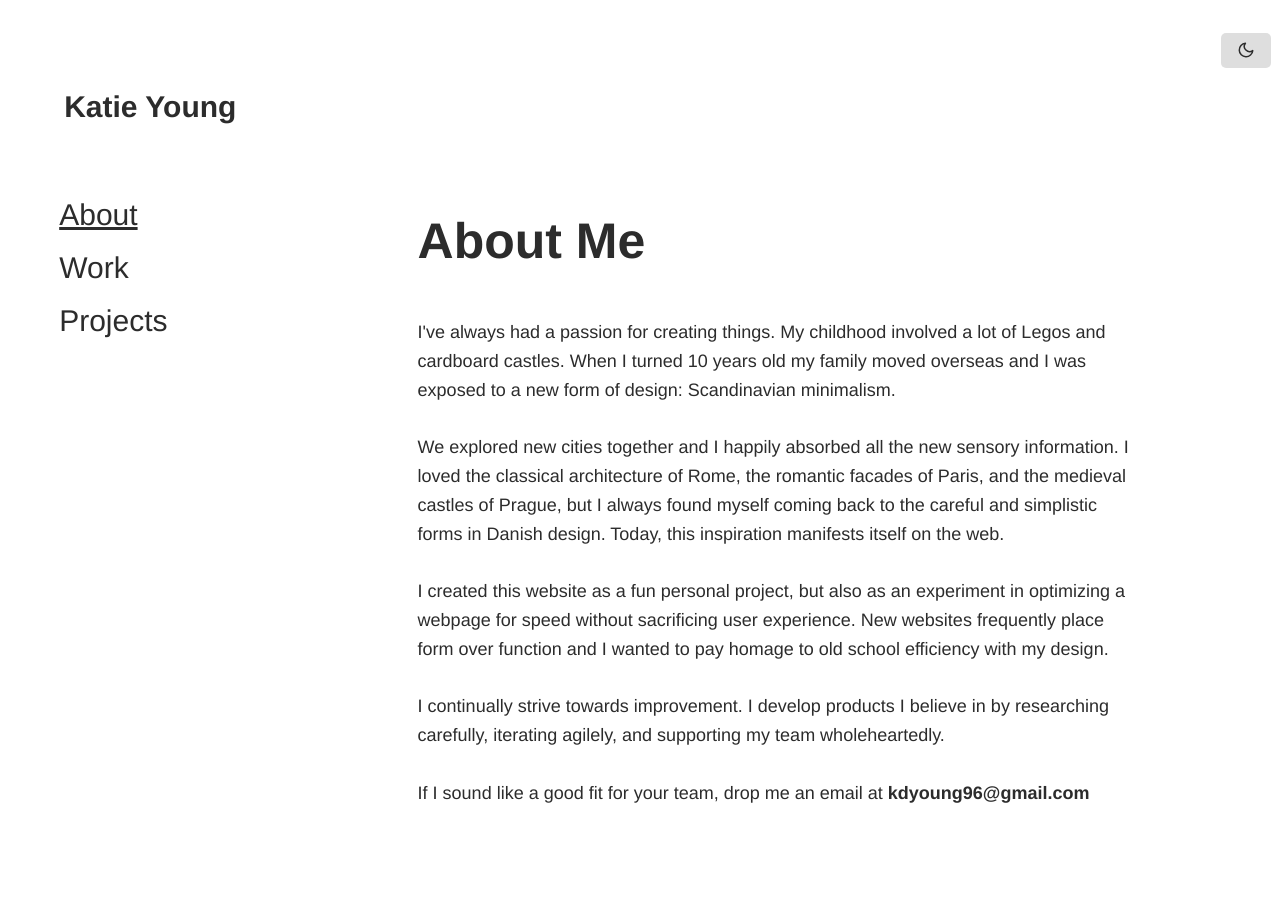
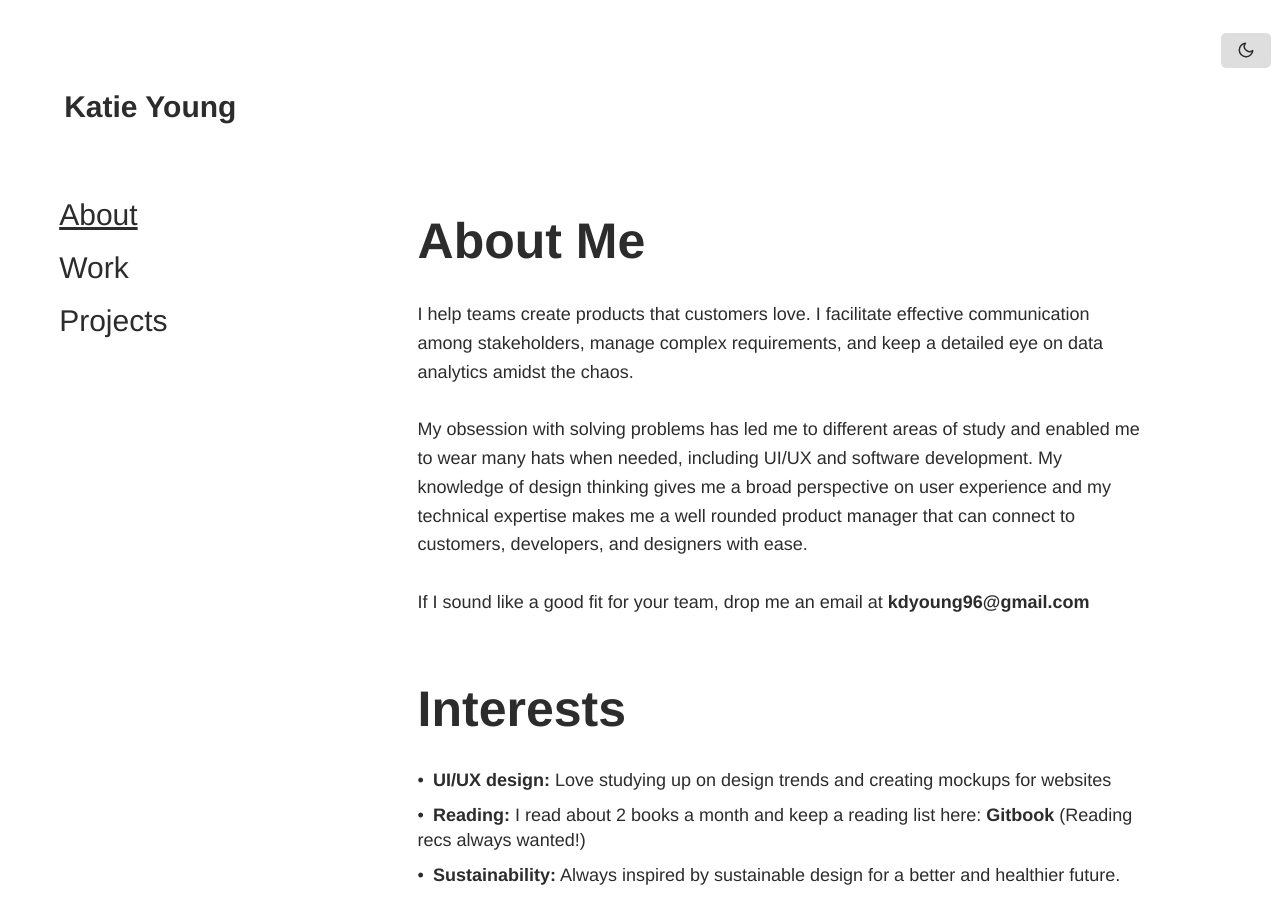
Before and after one commit to kaydyoung/kaydyoung.github.io, a Jekyll site: the page built from about.html, in a window 1280 px wide and 900 px high. Built offline with Jekyll 4.4.1, drawn with Linux system fonts in a browser that asks for light colours; some of the changed text lies outside the part shown.

Commit message:
wording updates

```diff
--- a/_sass/main.scss
+++ b/_sass/main.scss
@@ -221,6 +221,29 @@ color: var(--mainText);
 }
 
 .katie-page-bio a:hover {
+  text-decoration: underline;
+}
+
+.about {
+  margin-bottom: 5vh;
+}
+
+.about ul {
+  padding: 0;
+  margin: 0;
+}
+
+.about li {
+  padding-bottom: 10px;
+}
+
+.about a {
+  font-weight: bold;
+  text-decoration: none;
+  color: var(--mainText);
+}
+
+.about a:hover {
   text-decoration: underline;
 }
 
--- a/about.html
+++ b/about.html
@@ -4,15 +4,33 @@ title: About
 ---
 
 <div class="page-wrapper">
-<h1>About Me</h1>
-<p>
-  I've always had a passion for creating things. My childhood involved a lot of Legos and cardboard castles. When I turned 10 years old my family moved overseas and I was exposed to a new form of design: Scandinavian minimalism.<br>
-  </br>
-  We explored new cities together and I happily absorbed all the new sensory information. I loved the classical architecture of Rome, the romantic facades of Paris, and the medieval castles of Prague, but I always found myself coming back to the careful and simplistic forms in Danish design. Today, this inspiration manifests itself on the web.
-  <br></br>
-  I created this website as a fun personal project, but also as an experiment in optimizing a webpage for speed without sacrificing user experience. New websites frequently place form over function and I wanted to pay homage to old school efficiency with my design.
-  <br></br>
-  I continually strive towards improvement. I develop products I believe in by researching carefully, iterating agilely, and supporting my team wholeheartedly.
-  <br></br>
-  If I sound like a good fit for your team, drop me an email at <b>kdyoung96@gmail.com</b>
-</p>
+  <div class="about">
+    <h1>About Me</h1>
+    <p>I help teams create products that customers love. I facilitate effective communication among stakeholders,
+      manage complex requirements, and keep a detailed eye on data analytics amidst the chaos.
+      <br></br>
+      My obsession with solving problems has led me to different areas of study and enabled me to wear many hats when needed, including UI/UX and software development.
+      My knowledge of design thinking gives me a broad perspective on user experience and my technical expertise makes me a well rounded product manager that can connect to customers, developers, and designers with ease.
+      <br></br>
+      If I sound like a good fit for your team, drop me an email at <b>kdyoung96@gmail.com</b>
+    </p>
+  </div>
+  <div class="about">
+    <h1>Interests</h1>
+      <ul>
+        <li><b>UI/UX design:</b> Love studying up on design trends and creating mockups for websites</li>
+        <li><b>Reading:</b> I read about 2 books a month and keep a reading list here: <a href="https://kaydyoung.gitbook.io/my-brain/books" target="_blank">Gitbook</a> (Reading recs always wanted!)</li>
+        <li><b>Sustainability:</b> Always inspired by sustainable design for a better and healthier future.</li>
+        <li><b>Art:</b> I create digital art in Procreate in my free time</li>
+      </ul>
+  </div>
+  <div class="about">
+    <h1>My Website</h1>
+      <p>
+        I've always had a passion for creating things. My childhood involved a lot of Legos and cardboard castles.
+        When I was 10 years old my family moved overseas and I was immersed in new cultures and exposed to new ways of thinking.
+        My experience inspires me today and manifests itself on the web.
+        <br></br>
+        I created this website as a fun personal project, but also as an experiment in optimizing a webpage for speed without sacrificing user experience.
+        New websites frequently place form over function and I wanted to pay homage to old school efficiency and scandinavian minimalism with my design.
+  </div>
```
Also changed, not shown: work.html (+2 -10 lines), 5 other files.
